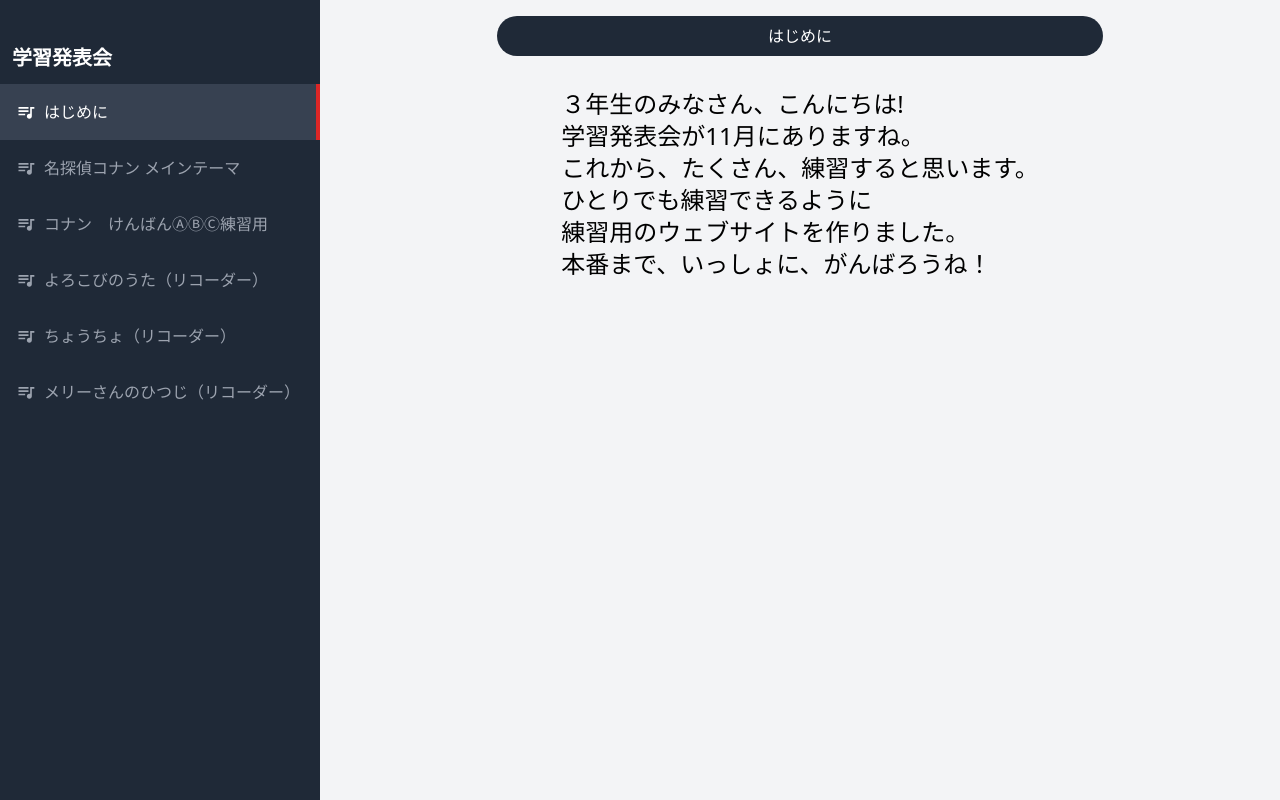
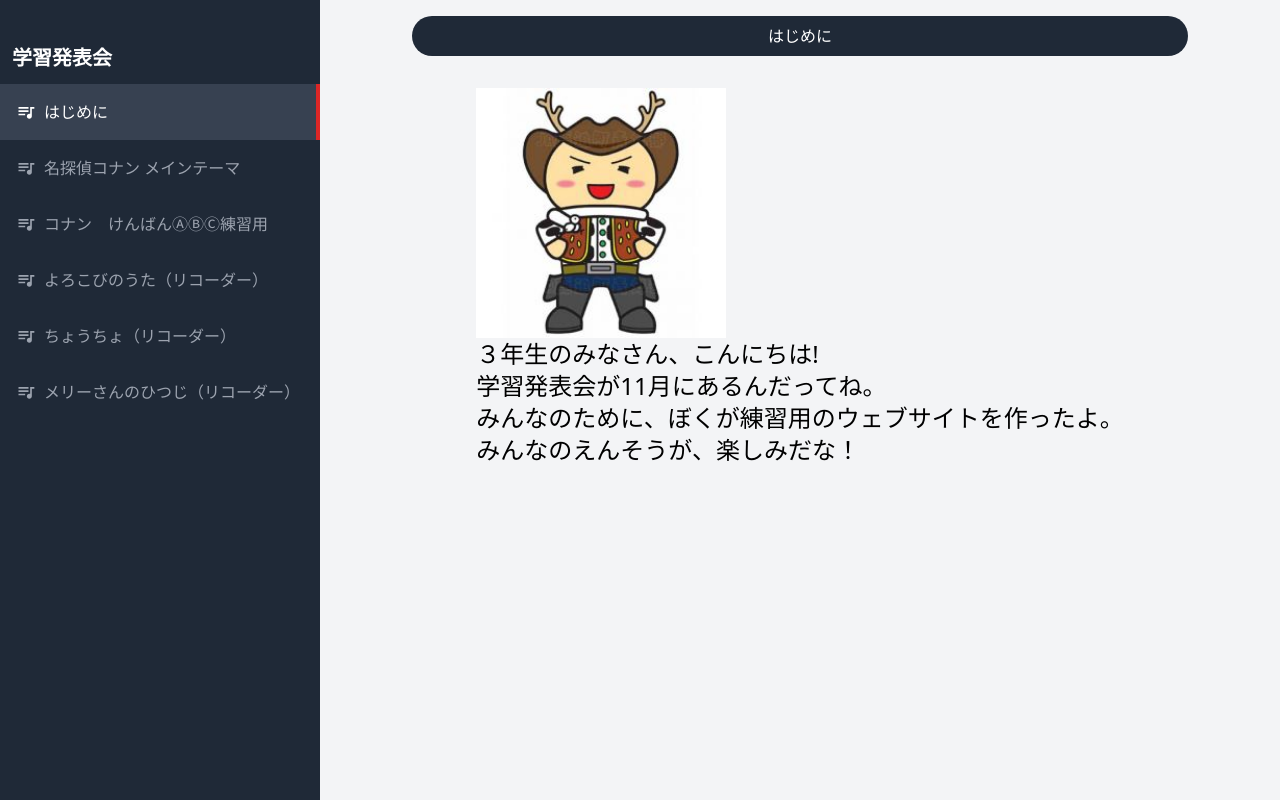
Before and after one commit to goohayami/gakusyuhp, a Next.js app: page / in a window 1280 px wide. Built offline with nearby package versions, Linux system fonts and the light colour scheme.

Commit message:
デモ追加

```diff
--- a/app/(main)/page.jsx
+++ b/app/(main)/page.jsx
@@ -1,4 +1,6 @@
+import Image from "next/image";
 const Home = () => {
+  const imagePath_1 = "/kuteku.jpg";
   return (
     <div>
       <div className=" rounded-full bg-gray-800 ">
@@ -6,19 +8,17 @@ const Home = () => {
           はじめに
         </h1>
       </div>
+
       <div className="px-16 pt-8 text-2xl">
+        <Image src={imagePath_1} width={250} height={300} alt={"楽譜"} />
         <h1>
           ３年生のみなさん、こんにちは!
           <br />
-          学習発表会が11月にありますね。
+          学習発表会が11月にあるんだってね。
           <br />
-          これから、たくさん、練習すると思います。
+          みんなのために、ぼくが練習用のウェブサイトを作ったよ。
           <br />
-          ひとりでも練習できるように
-          <br />
-          練習用のウェブサイトを作りました。
-          <br />
-          本番まで、いっしょに、がんばろうね！
+          みんなのえんそうが、楽しみだな！
         </h1>
       </div>
     </div>
```
Also changed, not shown: public/kuteku.jpg (added).
